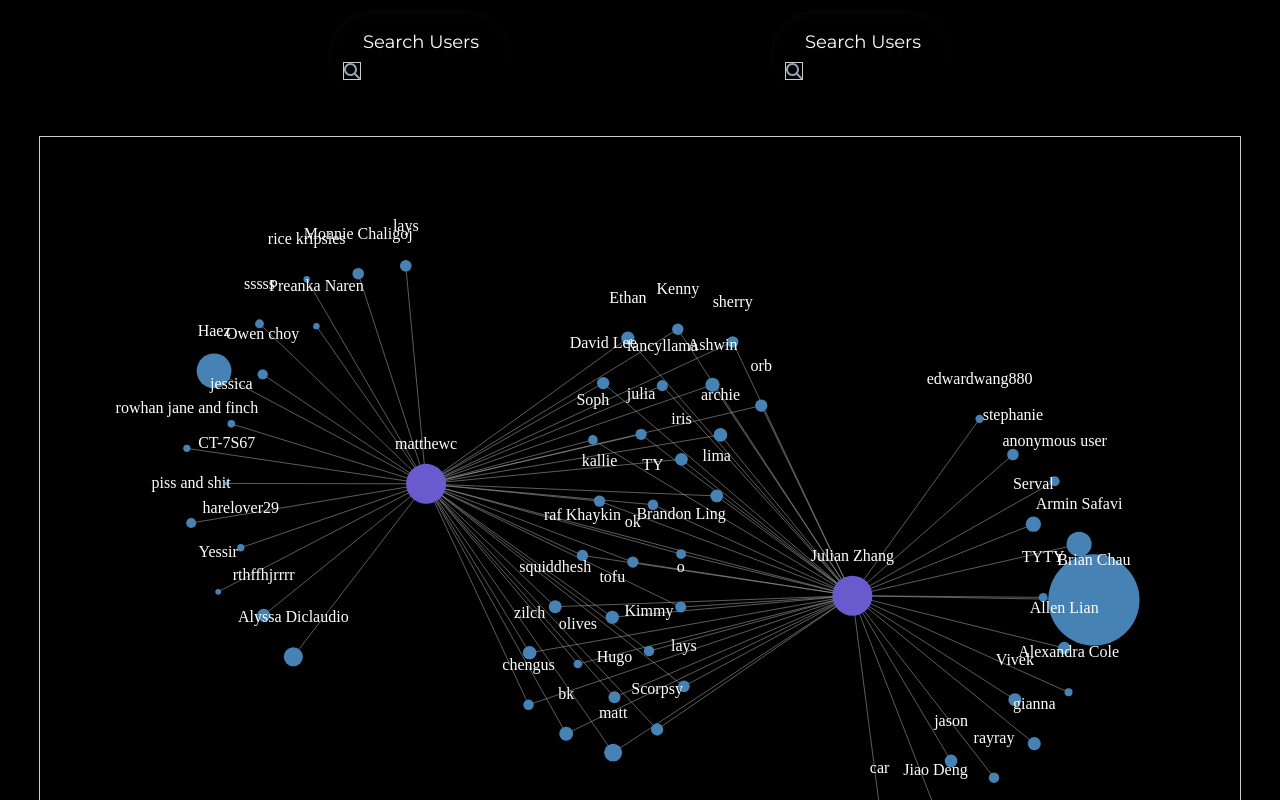
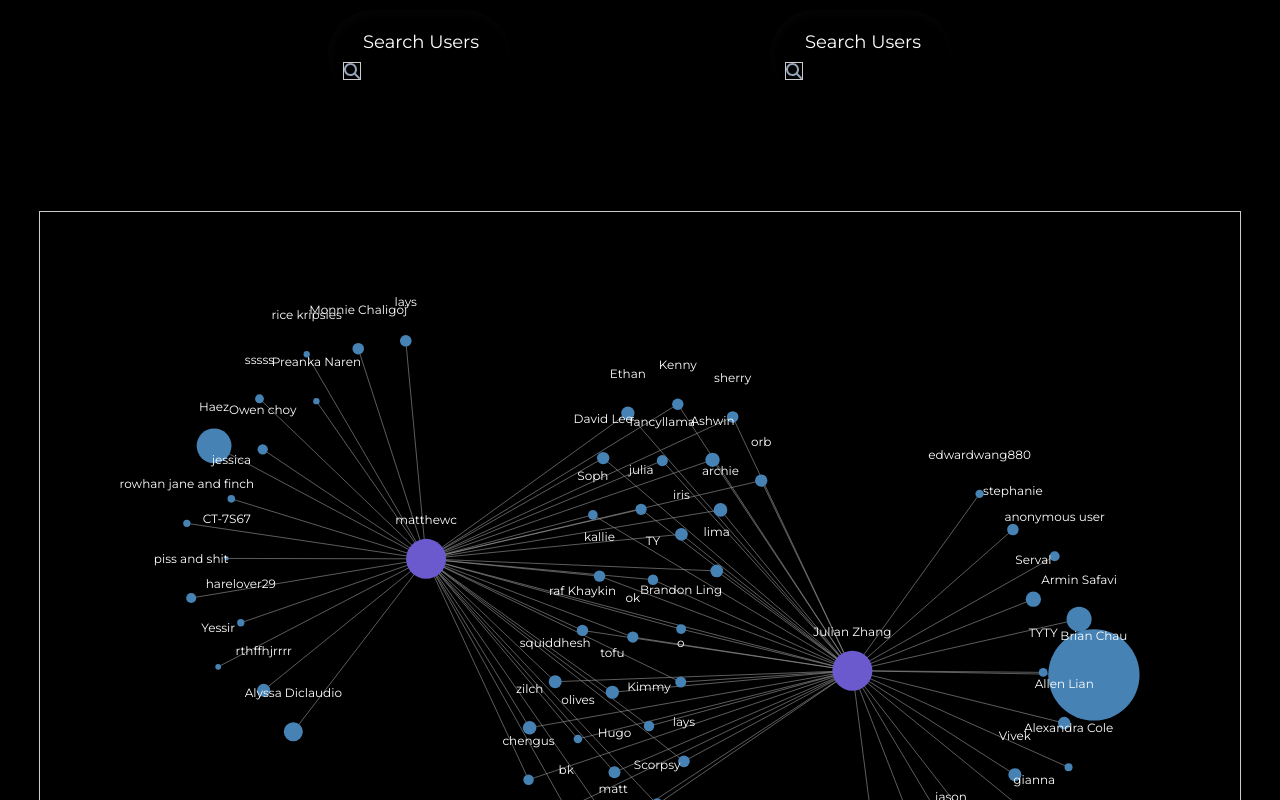
Before and after one commit to WilliamRChiu/Connections-Search, a React (Vite) app in the folder HTN/Frontend/: page / in a window 1280 px wide. Shown: the part 1400-2200 px from the top of the page. Built offline with nearby package versions, Linux system fonts and the light colour scheme.

Commit message:
fixed margins

```diff
--- a/HTN/Frontend/src/App.css
+++ b/HTN/Frontend/src/App.css
@@ -23,6 +23,7 @@
     display: flex;
     justify-content: center; /* Centers horizontally */
     align-items: center; /* Centers vertically */
+    margin-top: 50px;
     height: 100vh; /* Ensures the container takes full viewport height */
   }
 
--- a/HTN/Frontend/src/Components/NetworkGraph.jsx
+++ b/HTN/Frontend/src/Components/NetworkGraph.jsx
@@ -95,6 +95,8 @@ const NetworkGraph = () => {
                 .attr('y', d => d.y)
                 .attr('text-anchor', 'middle')  // Center the text horizontally
                 .attr('fill', 'white')  // Set text color
+                .style('font-family', 'Montserrat')  // Set font family to Montserrat
+                .style('font-size', '12px')  // Adjust the font size as needed
                 .text(d => d.name);  // Display the node's id or any other relevant information
 
             simulation.on('tick', () => {
```
